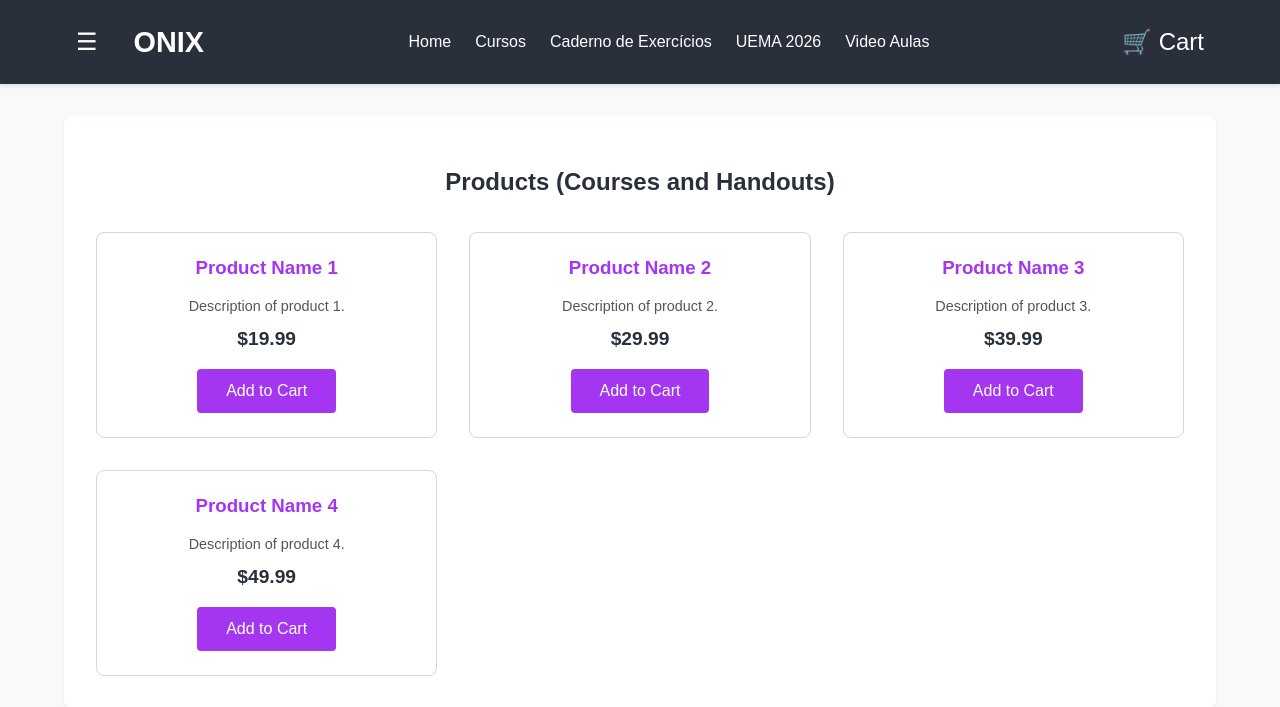
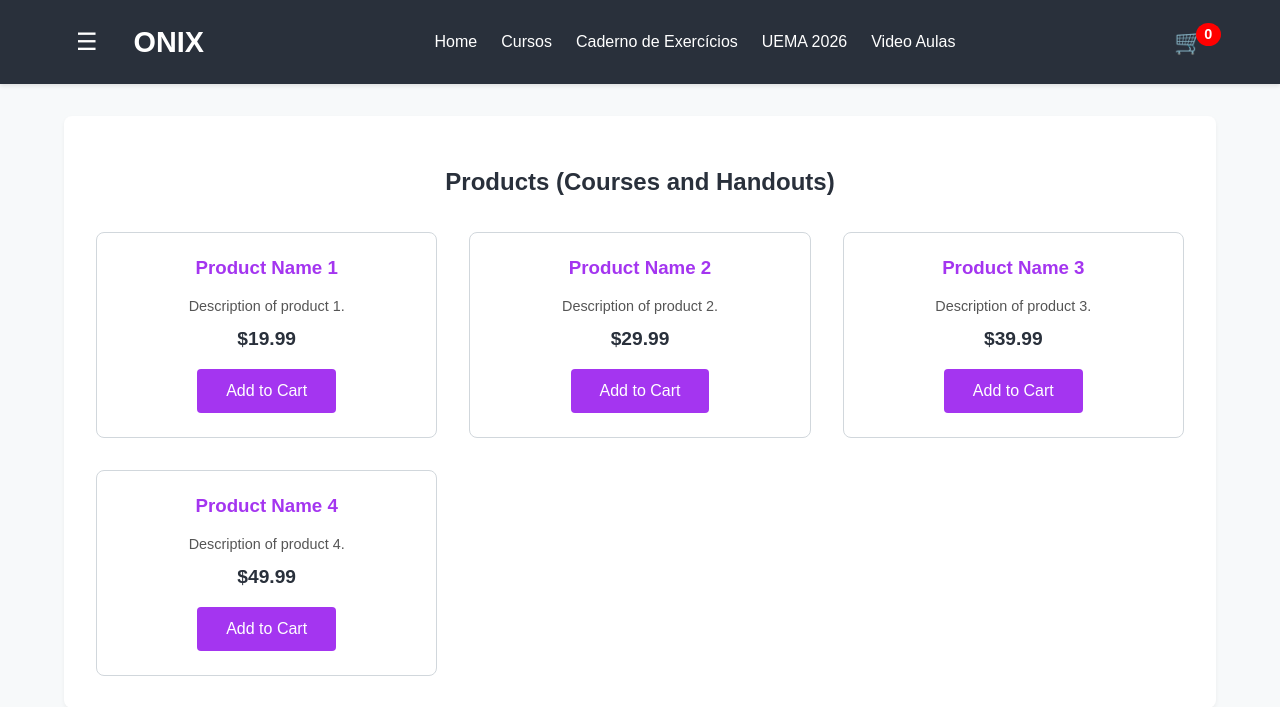
Before and after one commit to brunoalxc/brunoalxc.github.io, a PHP site: page /products.html in a window 1280 px wide. Shown: the top 707 px of the page. Run offline with PHP 8.4, Linux system fonts and the light colour scheme.

Commit message:
Added functionality for ONIX logo to link to home page and implemented a basic cart item counter.

```diff
--- a/cart.html
+++ b/cart.html
@@ -11,7 +11,7 @@
         <nav class="navbar">
             <div class="menu-logo">
                 <button class="menu-btn">☰</button>
-                <span class="logo">ONIX</span>
+                <a href="index.html" class="logo">ONIX</a>
             </div>
             <ul class="nav-links">
                 <li><a href="index.html">Home</a></li>
@@ -21,7 +21,7 @@
                 <li><a href="#">Video Aulas</a></li>
             </ul>
             <div class="cart-icon">
-                <a href="cart.html">🛒 Cart</a>
+                <a href="cart.html">🛒 <span class="cart-count">0</span></a>
             </div>
         </nav>
     </header>
--- a/index.html
+++ b/index.html
@@ -11,7 +11,7 @@
         <nav class="navbar">
             <div class="menu-logo">
                 <button class="menu-btn">☰</button>
-                <span class="logo">ONIX</span>
+                <a href="index.html" class="logo">ONIX</a>
             </div>
             <ul class="nav-links">
                 <li><a href="index.html">Home</a></li>
@@ -21,7 +21,7 @@
                 <li><a href="#">Video Aulas</a></li>
             </ul>
             <div class="cart-icon">
-                <a href="cart.html">🛒 Cart</a>
+                <a href="cart.html">🛒 <span class="cart-count">0</span></a>
             </div>
         </nav>
     </header>
--- a/products.html
+++ b/products.html
@@ -11,7 +11,7 @@
         <nav class="navbar">
             <div class="menu-logo">
                 <button class="menu-btn">☰</button>
-                <span class="logo">ONIX</span>
+                <a href="index.html" class="logo">ONIX</a>
             </div>
             <ul class="nav-links">
                 <li><a href="index.html">Home</a></li>
@@ -21,7 +21,7 @@
                 <li><a href="#">Video Aulas</a></li>
             </ul>
             <div class="cart-icon">
-                <a href="cart.html">🛒 Cart</a>
+                <a href="cart.html">🛒 <span class="cart-count">0</span></a>
             </div>
         </nav>
     </header>
--- a/script.js
+++ b/script.js
@@ -23,6 +23,7 @@ document.addEventListener('DOMContentLoaded', () => {
             if (quantity > 1) {
                 quantity--;
                 quantitySpan.textContent = quantity;
+                updateCartCount(); // Update cart count on quantity change
             }
         });
 
@@ -30,6 +31,7 @@ document.addEventListener('DOMContentLoaded', () => {
             let quantity = parseInt(quantitySpan.textContent);
             quantity++;
             quantitySpan.textContent = quantity;
+            updateCartCount(); // Update cart count on quantity change
         });
     });
 
@@ -63,4 +65,36 @@ document.addEventListener('DOMContentLoaded', () => {
 
         showSlide(currentSlide); // Initialize first slide
     }
+
+    // Cart Count functionality
+    const cartCountSpan = document.querySelector('.cart-count');
+
+    function updateCartCount() {
+        // For demonstration, let's assume a simple count based on items in cart.html
+        // In a real app, this would come from a global state or backend.
+        let totalItems = 0;
+        document.querySelectorAll('.cart-item').forEach(item => {
+            const quantitySpan = item.querySelector('.quantity');
+            if (quantitySpan) {
+                totalItems += parseInt(quantitySpan.textContent);
+            }
+        });
+        if (cartCountSpan) {
+            cartCountSpan.textContent = totalItems;
+        }
+    }
+
+    // Initial update of cart count on page load
+    updateCartCount();
+
+    // Add to cart button functionality (for demonstration)
+    document.querySelectorAll('.add-to-cart-btn').forEach(button => {
+        button.addEventListener('click', () => {
+            // In a real application, this would add the product to a cart array/object
+            // and then update the cart count.
+            // For now, let's just increment the cart count by 1 for demonstration.
+            let currentCount = parseInt(cartCountSpan.textContent);
+            cartCountSpan.textContent = currentCount + 1;
+        });
+    });
 });
--- a/style.css
+++ b/style.css
@@ -52,6 +52,7 @@ header {
     font-size: 1.8em;
     font-weight: bold;
     color: var(--white);
+    text-decoration: none; /* Remove underline from logo link */
 }
 
 .nav-links {
@@ -78,6 +79,10 @@ header {
     color: var(--primary-color);
 }
 
+.cart-icon {
+    position: relative;
+}
+
 .cart-icon a {
     color: var(--white);
     text-decoration: none;
@@ -88,6 +93,19 @@ header {
 
 .cart-icon a:hover {
     color: var(--primary-color);
+}
+
+.cart-count {
+    background-color: #ff0000; /* Red circle */
+    color: var(--white);
+    font-size: 0.6em;
+    font-weight: bold;
+    border-radius: 50%;
+    padding: 0.3em 0.6em;
+    position: absolute;
+    top: -5px;
+    right: -5px;
+    line-height: 1;
 }
 
 main {
```
